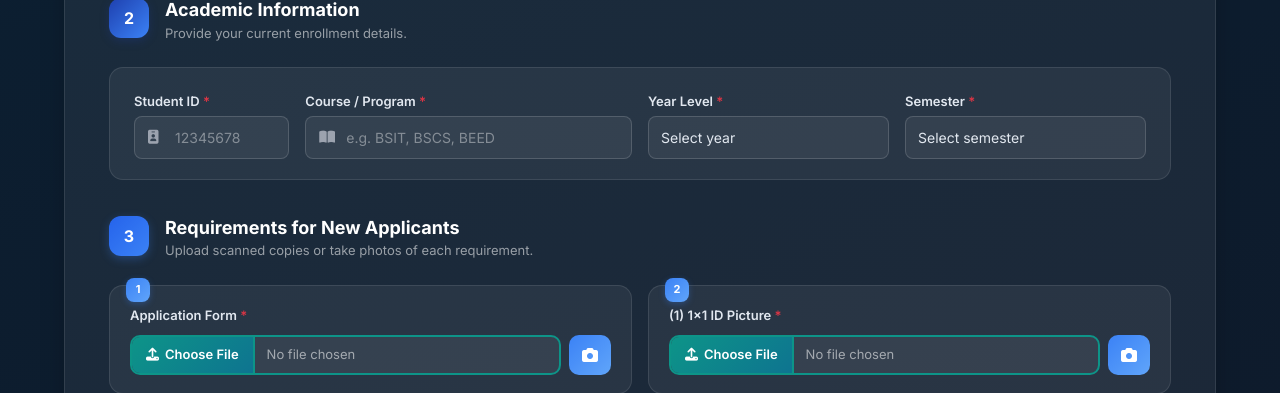
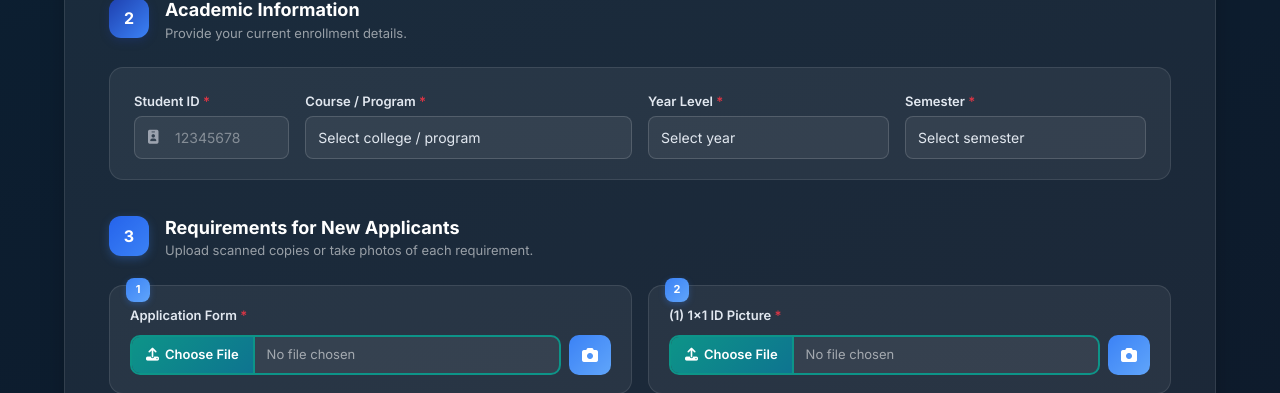
Before and after one commit to TheUnshackled1/Student-Application-Web-App, a Django app: page /apply/new/ in a window 1280 px wide. Shown: the part 1065-1458 px from the top of the page. Run offline with Django 5.2, Linux system fonts and the light colour scheme.

Commit message:
added CAS — College of Arts and Sciences CBMA — College of Business Management and Accountancy CCS — College of Computer Studies COEd — College of Education CIT — College of Industrial Technology COE — College of Engineering dropdown

```diff
--- a/home/templates/home/apply_new.html
+++ b/home/templates/home/apply_new.html
@@ -222,10 +222,15 @@
                         </div>
                         <div class="col-md-4">
                             <label class="form-label">Course / Program <span class="text-danger">*</span></label>
-                            <div class="applyform-input-icon">
-                                <i class="fa-solid fa-book-open"></i>
-                                <input type="text" class="form-control" name="course" placeholder="e.g. BSIT, BSCS, BEED" required>
-                            </div>
+                            <select class="form-select" name="course" required>
+                                <option value="" selected disabled>Select college / program</option>
+                                <option value="CAS">CAS — College of Arts and Sciences</option>
+                                <option value="CBMA">CBMA — College of Business Management and Accountancy</option>
+                                <option value="CCS">CCS — College of Computer Studies</option>
+                                <option value="COEd">COEd — College of Education</option>
+                                <option value="CIT">CIT — College of Industrial Technology</option>
+                                <option value="COE">COE — College of Engineering</option>
+                            </select>
                         </div>
                         <div class="col-md-3">
                             <label class="form-label">Year Level <span class="text-danger">*</span></label>
```
Also changed, not shown: home/templates/home/apply_renew.html (+9 -4 lines).
